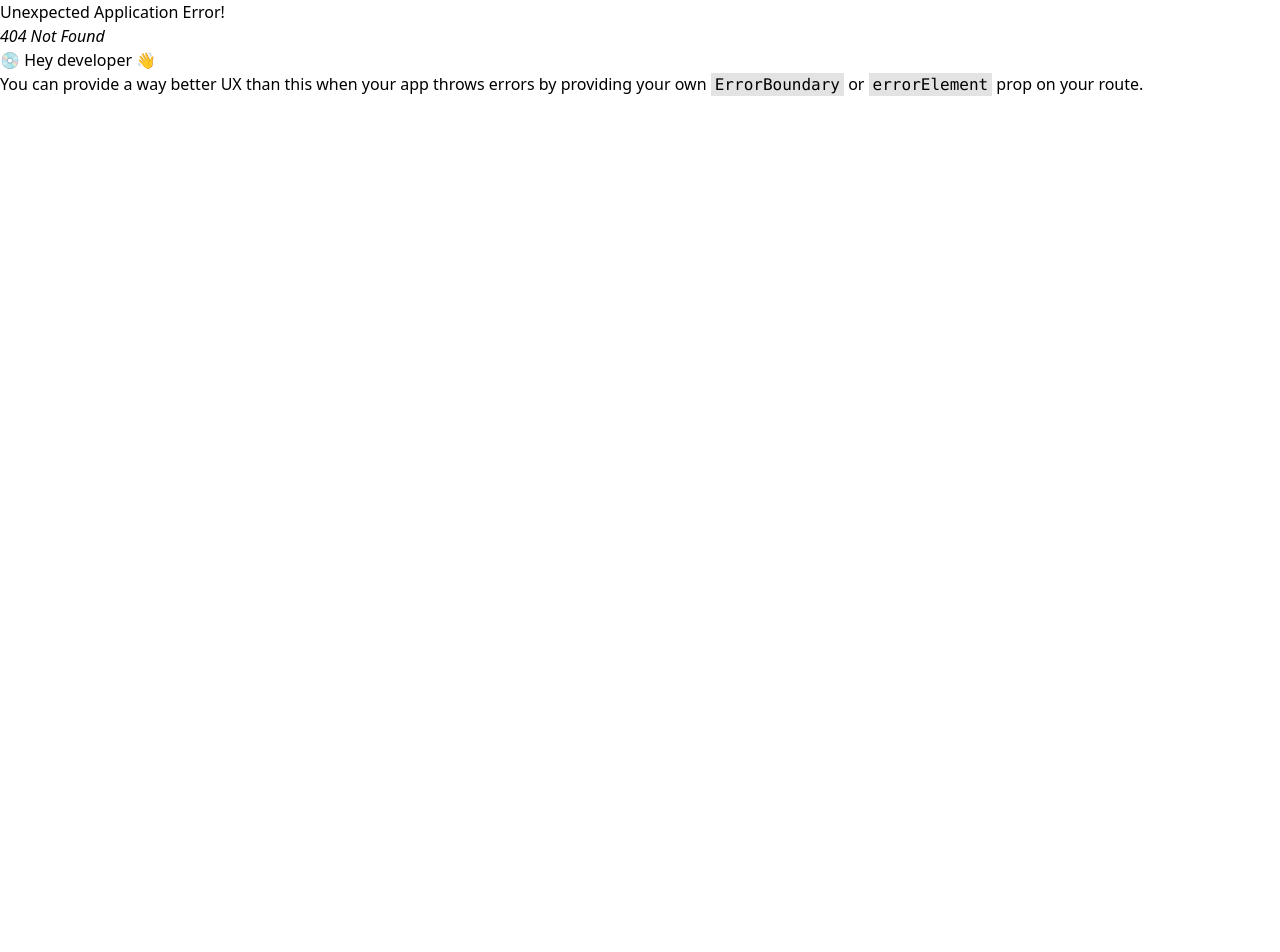
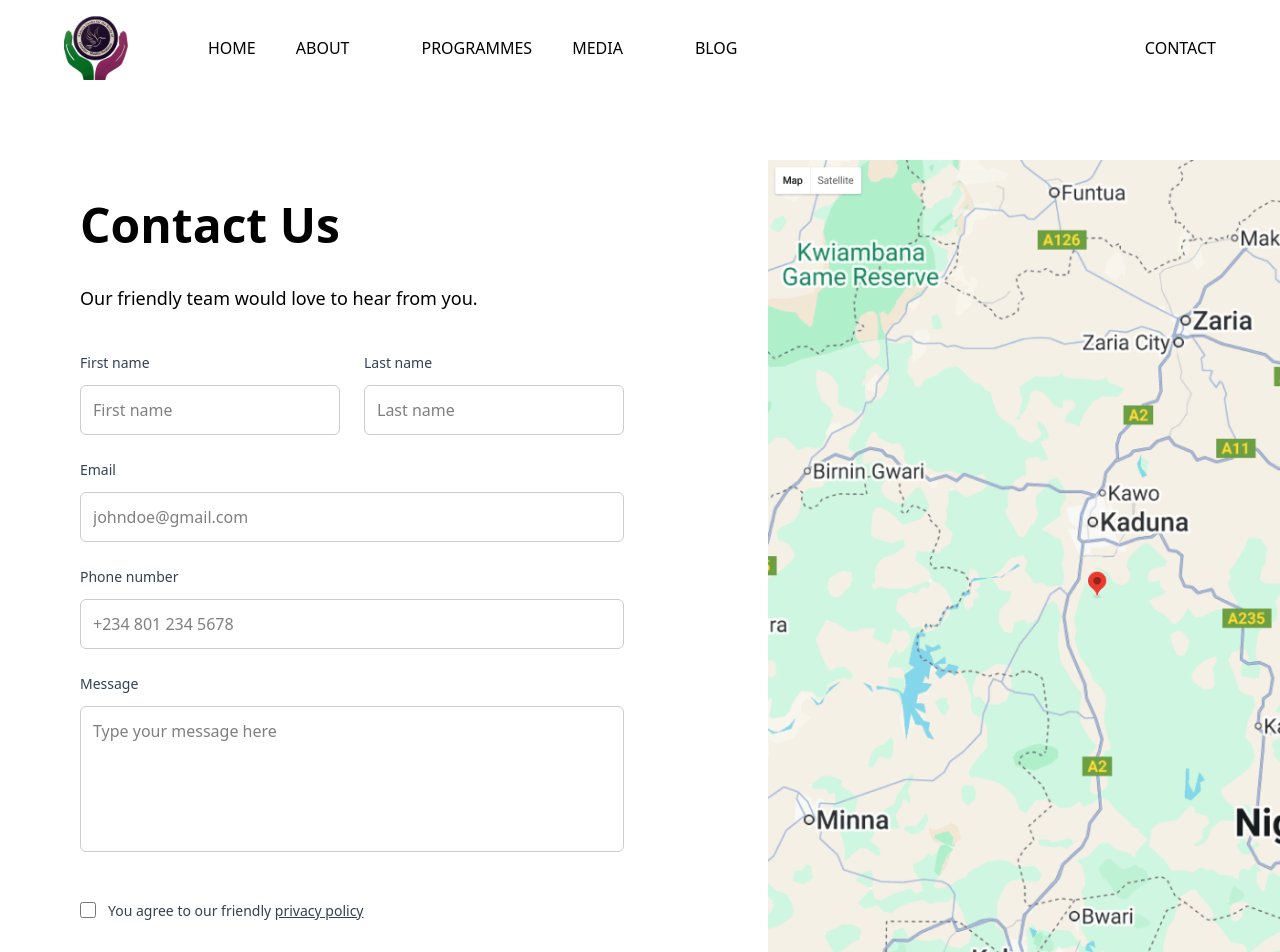
Before and after one commit to Frokesy/kaduna, a React (Vite) app: page /contact in a window 1280 px wide. Before the commit this address had no page. Shown: the top 952 px of the page. Before the commit the page ends 800 px from the top, so only its background shows below. Built offline with nearby package versions, Linux system fonts and the light colour scheme.

Commit message:
designed contact page

```diff
--- a/src/App.tsx
+++ b/src/App.tsx
@@ -4,6 +4,7 @@ import Home from './pages/home';
 import About from './pages/about';
 import BoardOfTrustees from './pages/about/b.o.t';
 import Staff from './pages/about/staff';
+import Contact from './pages/contact';
 
 const App = () => {
   const router = createBrowserRouter([
@@ -11,6 +12,7 @@ const App = () => {
     { path: '/about', element: <About /> },
     { path: '/about/b.o.t', element: <BoardOfTrustees /> },
     { path: '/about/staff', element: <Staff /> },
+    { path: '/contact', element: <Contact /> },
   ]);
 
   return (
--- a/src/components/Icons.tsx
+++ b/src/components/Icons.tsx
@@ -424,3 +424,67 @@ export const BotIcon = () => (
     </defs>
   </svg>
 );
+
+export const ContactEmailTag = () => (
+  <svg
+    width="48"
+    height="48"
+    viewBox="0 0 48 48"
+    fill="none"
+    xmlns="http://www.w3.org/2000/svg"
+  >
+    <rect width="48" height="48" rx="10" fill="#2F6646" />
+    <path
+      d="M34 18C34 16.9 33.1 16 32 16H16C14.9 16 14 16.9 14 18M34 18V30C34 31.1 33.1 32 32 32H16C14.9 32 14 31.1 14 30V18M34 18L24 25L14 18"
+      stroke="white"
+      strokeWidth="2"
+      strokeLinecap="round"
+      strokeLinejoin="round"
+    />
+  </svg>
+);
+
+export const ContactLocationTag = () => (
+  <svg
+    width="48"
+    height="48"
+    viewBox="0 0 48 48"
+    fill="none"
+    xmlns="http://www.w3.org/2000/svg"
+  >
+    <rect width="48" height="48" rx="10" fill="#2F6646" />
+    <path
+      d="M33 22C33 29 24 35 24 35C24 35 15 29 15 22C15 19.6131 15.9482 17.3239 17.636 15.636C19.3239 13.9482 21.6131 13 24 13C26.3869 13 28.6761 13.9482 30.364 15.636C32.0518 17.3239 33 19.6131 33 22Z"
+      stroke="white"
+      strokeWidth="2"
+      strokeLinecap="round"
+      strokeLinejoin="round"
+    />
+    <path
+      d="M24 25C25.6569 25 27 23.6569 27 22C27 20.3431 25.6569 19 24 19C22.3431 19 21 20.3431 21 22C21 23.6569 22.3431 25 24 25Z"
+      stroke="white"
+      strokeWidth="2"
+      strokeLinecap="round"
+      strokeLinejoin="round"
+    />
+  </svg>
+);
+
+export const ContactPhoneTag = () => (
+  <svg
+    width="48"
+    height="48"
+    viewBox="0 0 48 48"
+    fill="none"
+    xmlns="http://www.w3.org/2000/svg"
+  >
+    <rect width="48" height="48" rx="10" fill="#2F6646" />
+    <path
+      d="M33.9994 28.92V31.92C34.0006 32.1985 33.9435 32.4741 33.832 32.7293C33.7204 32.9845 33.5567 33.2136 33.3515 33.4018C33.1463 33.5901 32.904 33.7335 32.6402 33.8227C32.3764 33.9119 32.0968 33.945 31.8194 33.92C28.7423 33.5856 25.7864 32.5341 23.1894 30.85C20.7733 29.3146 18.7248 27.2661 17.1894 24.85C15.4994 22.2412 14.4477 19.271 14.1194 16.18C14.0945 15.9034 14.1273 15.6247 14.2159 15.3616C14.3046 15.0985 14.447 14.8567 14.6342 14.6516C14.8214 14.4465 15.0492 14.2827 15.3032 14.1705C15.5572 14.0583 15.8318 14.0002 16.1094 14H19.1094C19.5948 13.9952 20.0652 14.1671 20.4332 14.4835C20.8012 14.8 21.0415 15.2394 21.1094 15.72C21.2361 16.68 21.4709 17.6227 21.8094 18.53C21.944 18.8879 21.9731 19.2769 21.8934 19.6509C21.8136 20.0248 21.6283 20.3681 21.3594 20.64L20.0894 21.91C21.513 24.4135 23.5859 26.4864 26.0894 27.91L27.3594 26.64C27.6313 26.3711 27.9746 26.1858 28.3486 26.1061C28.7225 26.0263 29.1115 26.0554 29.4694 26.19C30.3767 26.5285 31.3194 26.7634 32.2794 26.89C32.7652 26.9585 33.2088 27.2032 33.526 27.5775C33.8431 27.9518 34.0116 28.4296 33.9994 28.92Z"
+      stroke="white"
+      strokeWidth="2"
+      strokeLinecap="round"
+      strokeLinejoin="round"
+    />
+  </svg>
+);
--- /dev/null
+++ b/src/pages/contact/index.tsx
@@ -0,0 +1,148 @@
+import Header from '../../components/defaults/Header';
+import Newsletter from '../../components/home/Newsletter';
+import {
+  ContactEmailTag,
+  ContactLocationTag,
+  ContactPhoneTag,
+} from '../../components/Icons';
+
+const Contact = () => {
+  return (
+    <div>
+      <Header />
+
+      <div className="flex lg:flex-row flex-col justify-between items-center my-[10vh]">
+        <div className="lg:w-[55%] lg:px-20 w-[90%]">
+          <h2 className="text-[48px] font-semibold mb-6">Contact Us</h2>
+          <p className="text-[18px] mb-6">
+            Our friendly team would love to hear from you.
+          </p>
+          <div className="mt-10 space-y-6">
+            <div className="flex lg:flex-row flex-col justify-between lg:space-x-6">
+              <div className="flex flex-col space-y-3 lg:w-[50%]">
+                <label className="text-[14px] text-[#344054]">First name</label>
+                <input
+                  type="text"
+                  placeholder="First name"
+                  className="border border-[#cccccc] outline-none rounded-md p-3"
+                />
+              </div>
+              <div className="flex flex-col lg:mt-0 mt-6 space-y-3 lg:w-[50%]">
+                <label className="text-[14px] text-[#344054]">Last name</label>
+                <input
+                  type="text"
+                  placeholder="Last name"
+                  className="border border-[#cccccc] outline-none rounded-md p-3"
+                />
+              </div>
+            </div>
+            <div className="flex flex-col space-y-3">
+              <label className="text-[14px] text-[#344054]">Email</label>
+              <input
+                type="email"
+                placeholder="johndoe@gmail.com"
+                className="border border-[#cccccc] outline-none rounded-md p-3"
+              />
+            </div>
+            <div className="flex flex-col space-y-3">
+              <label className="text-[14px] text-[#344054]">Phone number</label>
+              <input
+                type="number"
+                placeholder="+234 801 234 5678"
+                className="border border-[#cccccc] outline-none rounded-md p-3"
+              />
+            </div>
+            <div className="flex flex-col space-y-3">
+              <label className="text-[14px] text-[#344054]">Message</label>
+              <textarea
+                rows={5}
+                placeholder="Type your message here"
+                className="border border-[#cccccc] outline-none rounded-md p-3 resize-none"
+              />
+            </div>
+            <div className="flex items-center pt-6 space-x-3">
+              <input type="checkbox" className="w-4 h-4" />
+              <span className="text-[14px] text-[#344054]">
+                You agree to our friendly{' '}
+                <span className="underline">privacy policy</span>
+              </span>
+            </div>
+            <button className="bg-[#2F6646] w-full text-white px-6 py-3 rounded-md mt-4">
+              Send Message
+            </button>
+          </div>
+        </div>
+        <div className="lg:w-[40%]">
+          <img src="/assets/map.png" alt="map" className="w-full" />
+        </div>
+      </div>
+
+      <div className="mt-20 w-[90vw] mx-auto flex flex-col items-center">
+        <div className="flex flex-col items-center justify-center space-y-3">
+          <button className="bg-[#EAF0ED] p-2 rounded-full text-[#214832] text-[14px]">
+            Contact us
+          </button>
+          <h2 className="text-[36px] font-semibold">
+            We&apos;d love to hear from you
+          </h2>
+          <p className="text-[20px] text-[#667085]">
+            Chat to our friendly team.
+          </p>
+        </div>
+        <div className="my-20 w-full">
+          <img
+            src="/assets/contact-img.png"
+            alt="contact-img"
+            className="w-full"
+          />
+        </div>
+        <div className="grid lg:grid-cols-3 lg:gap-10 gap-6 w-[90vw] mx-auto">
+          <div className="bg-[#EAF0ED] p-6 rounded-md flex flex-col">
+            <ContactEmailTag />
+            <h3 className="text-[20px] font-semibold mt-20">
+              Send us an email
+            </h3>
+            <p className="text-[16px] text-[#344054] my-2">
+              Speak to our friendly team.
+            </p>
+            <span className="text-[#2F6646] font-semibold mt-6">
+              kadunacenter2003@gmail.com
+            </span>
+            <span className="text-[#2F6646] font-semibold mt-2">
+              mails@kadacmr.org
+            </span>
+          </div>
+
+          <div className="bg-[#EAF0ED] p-6 rounded-md flex flex-col">
+            <ContactLocationTag />
+            <h3 className="text-[20px] font-semibold mt-20">Visit us</h3>
+            <p className="text-[16px] text-[#344054] my-2">
+              Visit our office HQ
+            </p>
+            <span className="text-[#2F6646] font-semibold mt-6">
+              No. 8, Ukissa Crescent, Off Bida Road,
+            </span>
+            <span className="text-[#2F6646] font-semibold mt-2">
+              Kaduna - Nigeria
+            </span>
+          </div>
+
+          <div className="bg-[#EAF0ED] p-6 rounded-md flex flex-col">
+            <ContactPhoneTag />
+            <h3 className="text-[20px] font-semibold mt-20">Call us</h3>
+            <p className="text-[16px] text-[#344054] my-2">
+              Mon-Fri from 8am to 5pm
+            </p>
+            <span className="text-[#2F6646] font-semibold mt-6">
+              +234 (0)803 9501 998
+            </span>
+          </div>
+        </div>
+      </div>
+
+      <Newsletter />
+    </div>
+  );
+};
+
+export default Contact;
```
Also changed, not shown: public/assets/contact-img.png (added), public/assets/map.png (added).
